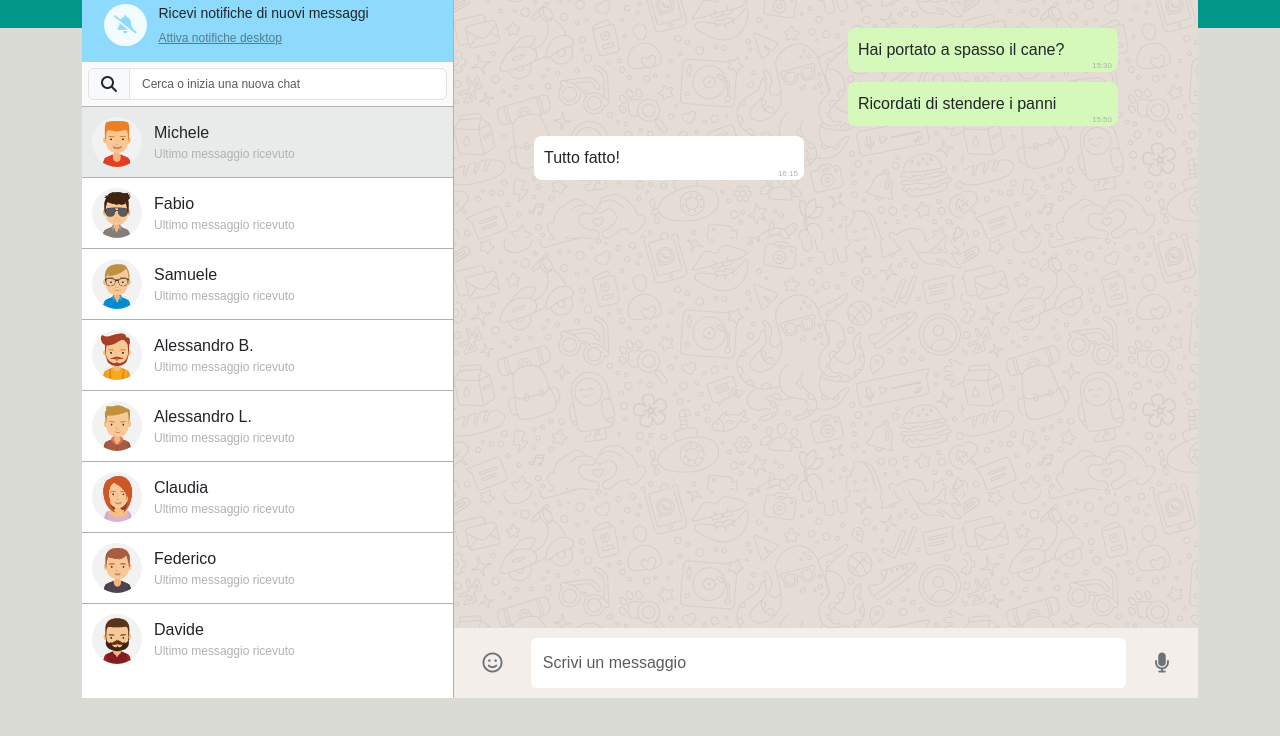
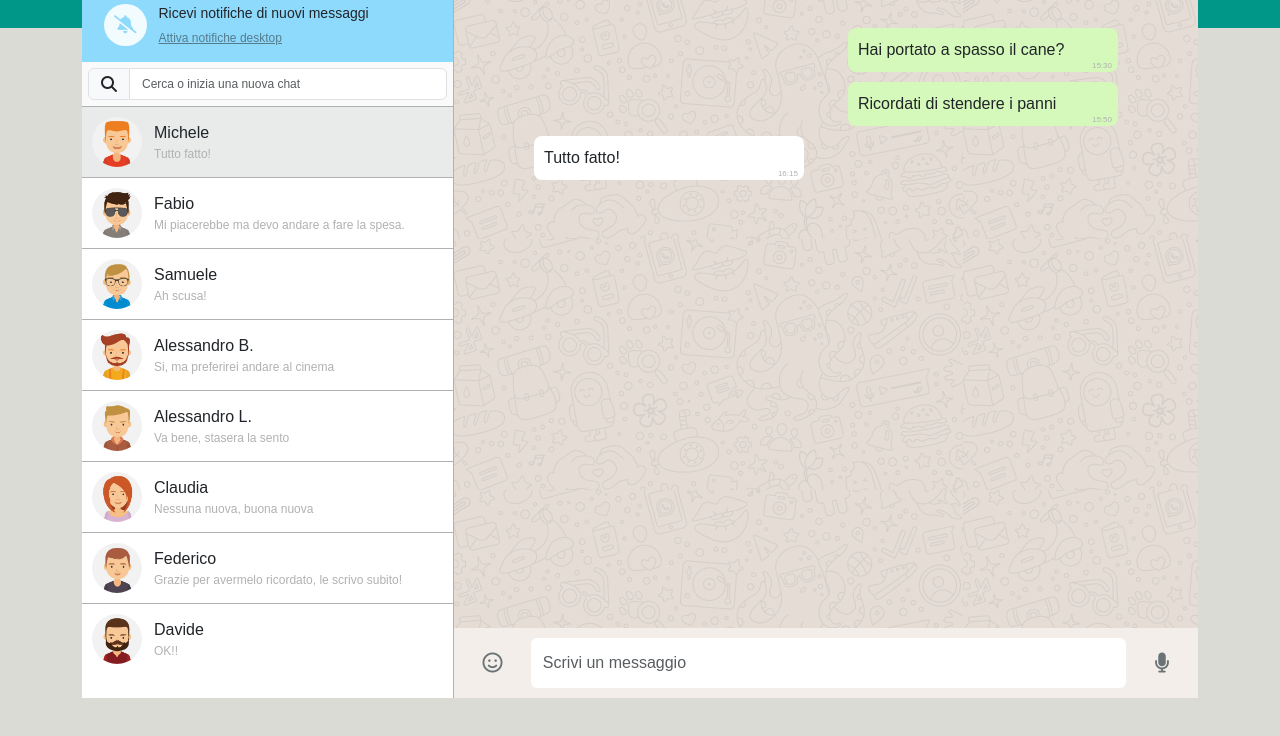
Before and after one commit to PietroAntonioNini/vue-boolzapp, a plain HTML site: page index.html in a window 1280 px wide. Shown: the part 132-868 px from the top of the page. Drawn offline with nearby package versions, Linux system fonts and the light colour scheme.

Commit message:
Aggiunta dell'ultimo messaggio nella lista delle chat

```diff
--- a/index.html
+++ b/index.html
@@ -59,7 +59,7 @@
 
                         <div class="chat-info">
                             <span> {{ user.name }}</span>
-                            <span> Ultimo messaggio ricevuto</span>
+                            <span> {{ this.getLastMessage(user) }}</span>
                         </div>
 
                     </li>
--- a/js/script.js
+++ b/js/script.js
@@ -173,15 +173,31 @@ createApp({
         }
     },
     methods: {
+        //funzione per selezionare la chat attiva
         selectChat(index) {
             this.activeChat = index;
         },
 
+        //funzione per prendere solo l'ora escludendo data e secondi dall'array
         extractTime(dateString) {
             // Estrae le prime 5 lettere (es. "15:30")
             return dateString.substring(11, 16);
         },
 
+        //funzione per inserire l'ultimo mesaggio nella lista delle chat
+        getLastMessage(user) {
+            //recupero i messaggi dell'utente
+            const messages = user.messages;
+
+            //se non ci sono messaggi inserisco una stringa vuota
+            if (!messages || messages.length === 0) {
+              return "";
+            }
+
+            //restituisco l'ultimo messaggio della chat
+            return messages[messages.length - 1].message;
+        },
+
     },
 
 }).mount('#app');
```
